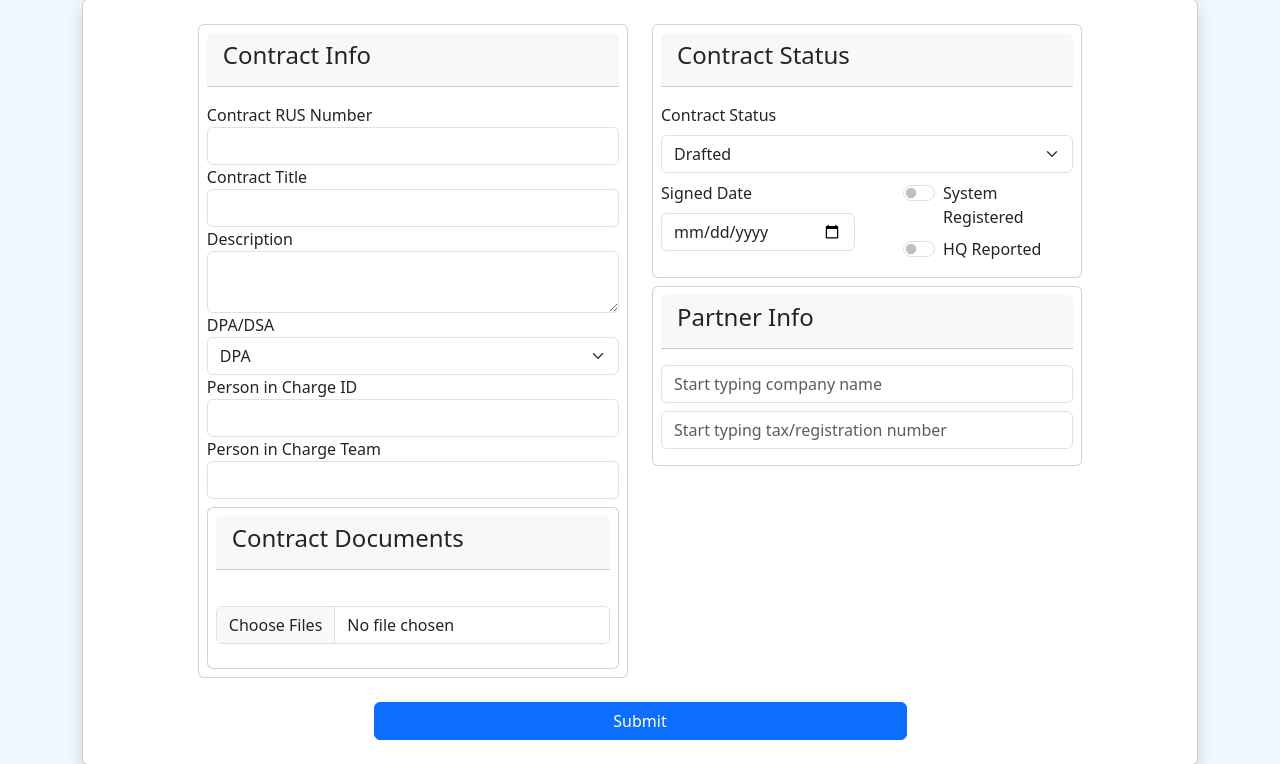
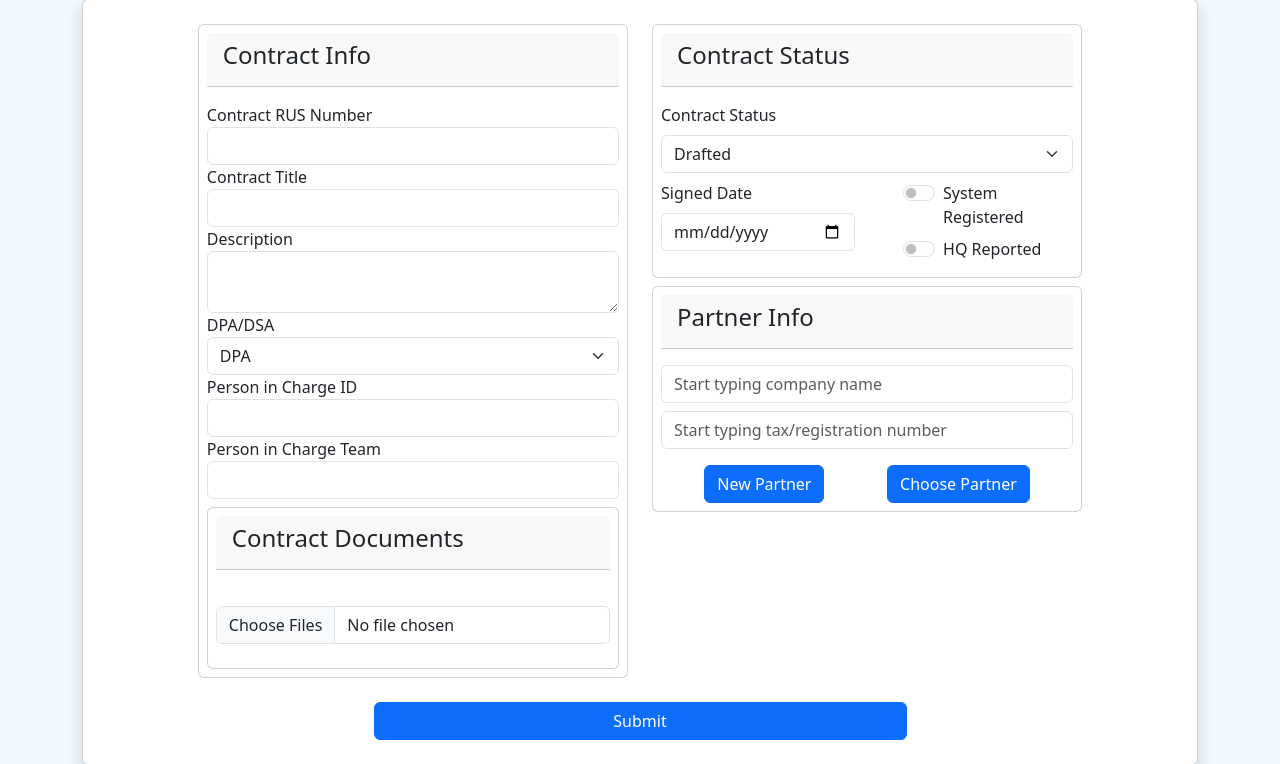
Before and after one commit to SpinnoZ/DPA_Watch, a Flask app: page /new_contract/ in a window 1280 px wide. Shown: the part 81-845 px from the top of the page. Run offline with Flask 3, Linux system fonts and the light colour scheme; some libraries are stand-ins or nearby versions.

Commit message:
New partner dialog for new contract

```diff
--- /dev/null
+++ b/app/content/20250217_True_2025-001/test_contr.txt
@@ -0,0 +1 @@
+This is a test contract
--- a/app/route_main/routes.py
+++ b/app/route_main/routes.py
@@ -42,6 +42,8 @@ def new_contract():
 
         print(a_partner.partner_name)
         print(a_partner.tax_no)
+
+        # Add confirmation: if a new partner is submitted, the user shall confirm. Otherwise redirect to contract_update of this contract
         db.session.add(contract, a_partner)
         contract.partner = a_partner
 
@@ -109,11 +111,16 @@ def temp_admin():
 @bp.route('/contract/<int:contract_id>', methods=['GET' ,'POST'])
 def contract_details(contract_id):
     contract = db.session.get(Contract, contract_id)
-    partner = db.session.get(Partner, contract.partner_id)
+    partner = contract.partner
     if not contract:
         flash("No contract found!", "warning")
         return redirect(url_for('route_main.contract_list'))
     form = ContractForm(obj=contract)
+
+    # Pre-populate partner's info if exists:
+    if partner:
+        form.partner_name.data = partner.partner_name
+        form.tax_no.data = partner.tax_no
     return render_template('contract_details.html', contract=contract, form=form)
 
 @bp.route('/contract/<int:contract_id>/update', methods=['POST', 'GET'])
--- /dev/null
+++ b/app/templates/choose_partner_modal.html
@@ -0,0 +1,87 @@
+<!-- Modal for the list of partners in new contract form -->
+
+<link rel="stylesheet" href="//cdn.datatables.net/2.1.8/css/dataTables.dataTables.min.css">
+<link rel="stylesheet" href="//cdn.datatables.net/2.1.8/css/dataTables.bootstrap5.css">
+<script src="//cdn.datatables.net/2.1.8/js/dataTables.min.js"></script>
+
+<div class="modal fade" id="PartnerListModal" tabindex="-1" role="dialog" aria-labelledby="PartnerListModalLabel" aria-hidden="true">
+    <div class="modal-dialog modal-dialog-centered modal-lg">
+        <div class="modal-content">
+            <div class="modal-header">
+                <h5 class="modal-title" id="PartnerListModalLabel">Choose Partner</h5>
+                <button type="button" class="btn-close" data-bs-dismiss="modal" aria-label="Close"></button>
+
+            </div>
+
+            <div class="modal-body">
+                <!-- Main Content Table -->
+                <div class="card shadow p-4 mb-4">
+                    <h2 class="card-title">Partners List</h2>
+
+                    <div class="table-responsive">
+                        <table id="partnersTable" class="table table-striped">
+                            <thead class="table-primary compact">
+                                <tr>
+                                    <th>Partner Name</th>
+                                    <th style="text-align: center;">Tax Number</th>
+                                    <th style="text-align: center;">Edit</th>
+                                </tr>
+                            </thead>
+                            <tbody>
+                                {% for partner in partners %}
+                                <tr class="partner-row">
+                                    <td>{{ partner.label }}</td>
+                                    <td style="text-align: center;"> {{ partner.value }}</td>
+                                    <td style="text-align: center;">
+                                        <a href="#"> <!--add url_for a page to edit chosen partner's record -->
+                                            <i class="bi bi-eye text-primary"></i>
+                                        </a>
+                                    </td>
+                                </tr>
+                                {% endfor %}
+                            </tbody>
+                        </table>
+                    </div>
+
+                </div>
+
+
+            </div>
+
+            <div class="modal-footer">
+                <button type="submit" class="btn btn-primary">Choose Partner</button>
+                <button type="button" class="btn btn-secondary" data-bs-dismiss="modal">Close</button>
+            </div>
+
+        </div>
+    </div>
+</div>
+
+
+
+<script type="text/javascript">
+    $(document).ready(function() {
+        // Init DataTable
+        var table = $('#partnersTable').DataTable({
+            "responsive": true,
+            "searching": true,
+            columnDefs: [{ width: '70%', targets: 0 }]
+        });
+
+        // Handle row click
+        $('#partnersTable tbody').on('click', 'tr', function() {
+                var data = table.row(this).data(); // Get the data for the clicked row
+                var partnerName = data[0]; // Partner Name
+                var partnerNo = data[1]; // Partner Number
+
+                // Set the values in the main window
+                $('#partner_name').val(partnerName);
+                $('#partner_no').val(partnerNo);
+                $('#partnerInput').val(partnerName);
+                $('#taxNo').val(partnerNo);
+
+                // Close the modal
+                $('#PartnerListModal').modal('hide');
+            });
+    });
+</script>
--- a/app/templates/contract_details.html
+++ b/app/templates/contract_details.html
@@ -148,12 +148,12 @@
                     <div class="mb-2">
                         <label>Company Name</label>
                         {{ form.partner_name.label(class="form-label") }}
-                        {{ form.partner_name(class="form-control") }}
+                        {{ form.partner_name(class="form-control", disabled=True) }}
                     </div>
                     <div class="mb-2">
                         <label>Tax Number</label>
                         {{ form.tax_no.label(class="form-label") }}
-                        {{ form.tax_no(class="form-control") }}
+                        {{ form.tax_no(class="form-control", disabled=True) }}
                     </div>
                 </fieldset>
 
--- a/app/templates/new_contract.html
+++ b/app/templates/new_contract.html
@@ -183,6 +183,18 @@
 
                 </fieldset>
 
+                <!-- Button trigger modal -->
+                 <div class="container mt-2">
+                    <div class="d-flex justify-content-around">
+                        <button type="button" class="btn btn-primary mr-4" data-bs-toggle="modal" data-bs-target="#newPartnerModal">
+                            New Partner
+                        </button>
+                        <button type="button" class="btn btn-primary ml-4" data-bs-toggle="modal" data-bs-target="#PartnerListModal">
+                            Choose Partner
+                        </button>
+                    </div>
+                </div>
+
             </div>
 
         </div> <!--End Of Second Column-->
@@ -195,6 +207,12 @@
 
 </form>
 </div>
+
+<!-- Inject template with a modal window for new partner -->
+ {% include 'new_partner_modal.html' %}
+
+ <!-- Inject template with a modal partners list -->
+  {% include 'choose_partner_modal.html' %}
 
 <!-- Partner Autocomplete Script-->
 
--- /dev/null
+++ b/app/templates/new_partner.html
@@ -0,0 +1,6 @@
+{% extends 'base.html' %}
+{% block content %}
+
+<div class="container"></div>
+
+{% endblock %}
--- /dev/null
+++ b/app/templates/new_partner_modal.html
@@ -0,0 +1,44 @@
+ <!-- Modal -->
+ <div class="modal fade" id="newPartnerModal" tabindex="-1" role="dialog" aria-labelledby="newPartnerModalLabel" aria-hidden="true">
+    <div class="modal-dialog">
+        <div class="modal-content">
+            <div class="modal-header">
+                <h5 class="modal-title" id="newPartnerModalLabel">Add New Partner</h5>
+                <button type="button" class="btn-close" data-bs-dismiss="modal" aria-label="Close"></button>
+
+            </div>
+            <div class="modal-body">
+                <form id="newPartnerForm">
+                    <div class="form-group">
+                        <label for="new_partner_name">Partner Name</label>
+                        <input type="text" class="form-control" id="new_partner_name" required>
+                    </div>
+                    <div class="form-group">
+                        <label for="new_partner_no">Partner No</label>
+                        <input type="text" class="form-control" id="new_partner_no" required>
+                    </div>
+                    <div class="modal-footer">
+                        <button type="submit" class="btn btn-primary">Add Partner</button>
+                        <button type="button" class="btn btn-secondary" data-bs-dismiss="modal">Close</button>
+                    </div>
+                </form>
+            </div>
+        </div>
+    </div>
+</div>
+</div>
+
+
+
+<script>
+$(document).ready(function() {
+    $('#newPartnerForm').on('submit', function(e) {
+        e.preventDefault();
+        var partnerName = $('#new_partner_name').val();
+        var partnerNo = $('#new_partner_no').val();
+        $('#partnerInput').val(partnerName);
+        $('#taxNo').val(partnerNo);
+        $('#newPartnerModal').modal('hide');
+    });
+});
+</script>
```
Also changed, not shown: app/database/contracts.db.
